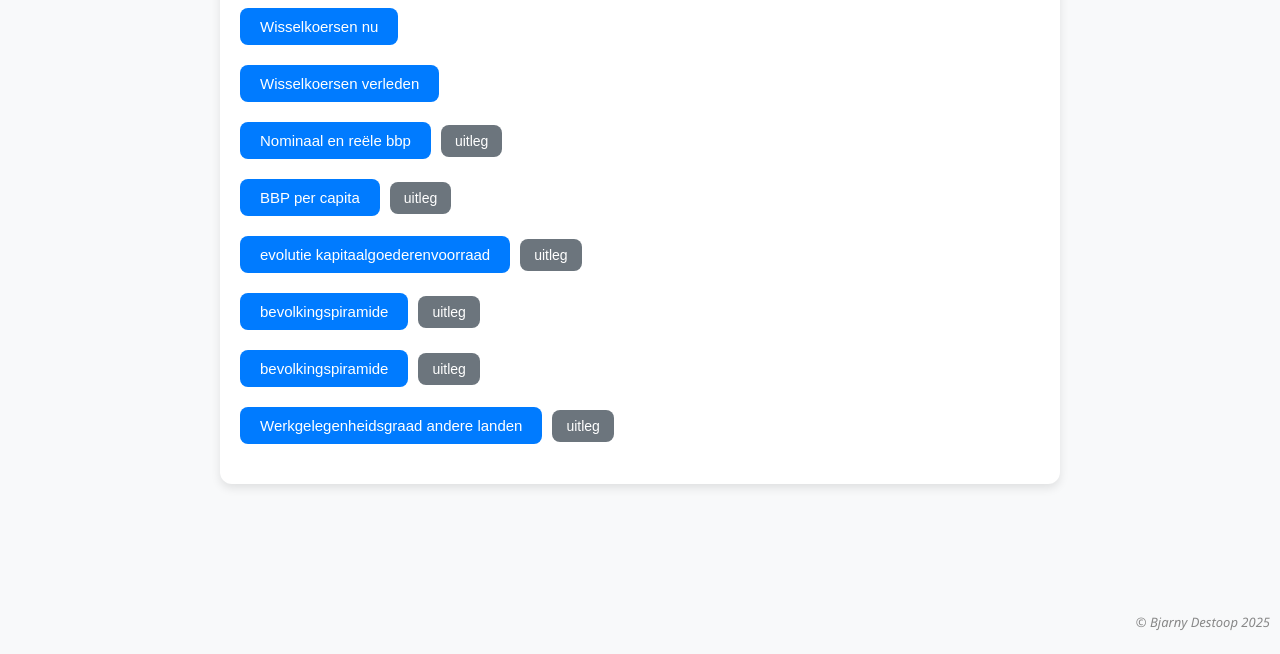
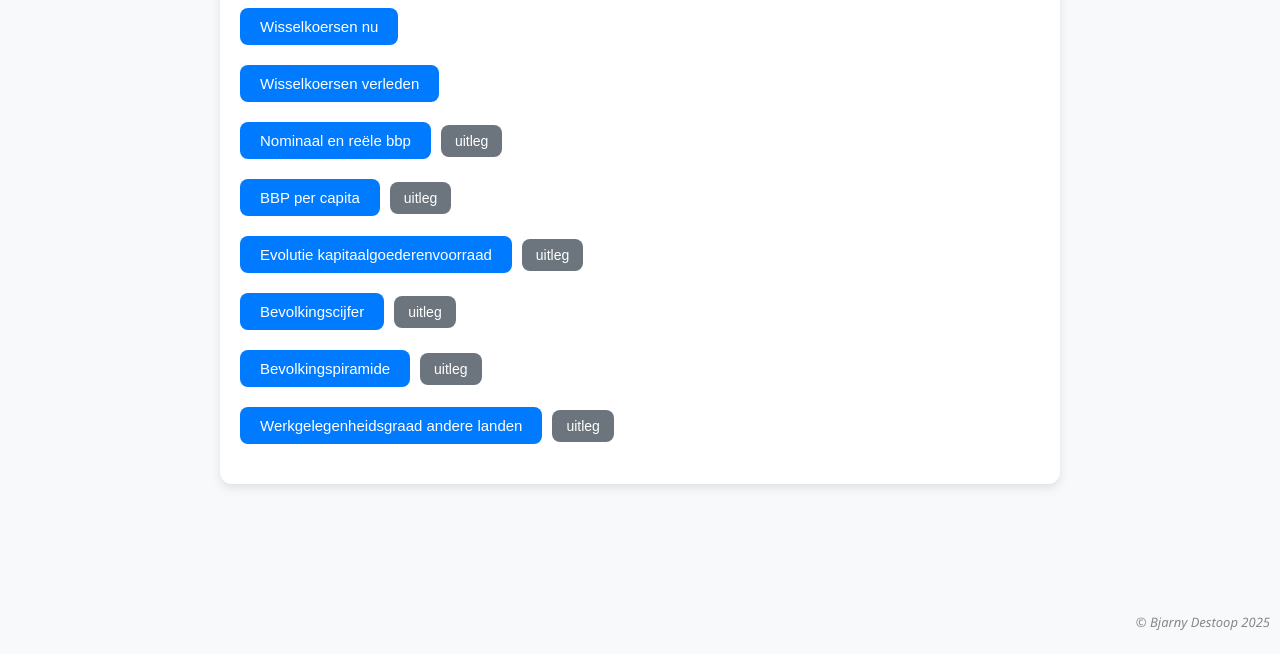
Before and after one commit to bjarnyyy/bjarnyyy.github.io, a plain HTML site: page index.html in a window 1280 px wide. Shown: the part 146-800 px from the top of the page. Drawn offline with Linux system fonts and the light colour scheme.

Commit message:
Update index.html

```diff
--- a/index.html
+++ b/index.html
@@ -43,21 +43,21 @@
 
     <div class="link-block">
       <a href="https://stat.be" target="_blank">
-        <button>evolutie kapitaalgoederenvoorraad</button>
+        <button>Evolutie kapitaalgoederenvoorraad</button>
       </a>
       <button class="uitleg" onclick="showUitleg('Stat.nbb.be - nationale rekeningen – kapitaalgoederenvoorraad\nLet op! In miljoenen kettingeuro’s')">uitleg</button>
     </div>
 
     <div class="link-block">
       <a href="https://statbel.fgov.be/nl" target="_blank">
-        <button>bevolkingspiramide</button>
+        <button>Bevolkingscijfer</button>
       </a>
       <button class="uitleg" onclick="showUitleg('Statbel.fgov.be/nl – Thema’s Werk&Opleiding – Arbeidsmarkt – Werkgelegenheid en werkloosheid\n(Let op! Met de totale bevolking wordt daar bedoeld de bevolking op beroepsactieve leeftijd. Als je de echte totale bevolking wil weten moet je zoeken bij Home!)')">uitleg</button>
     </div>
 
     <div class="link-block">
       <a href="https://statbel.fgov.be/nl" target="_blank">
-        <button>bevolkingspiramide</button>
+        <button>Bevolkingspiramide</button>
       </a>
       <button class="uitleg" onclick="showUitleg('Statbel – bevolking – structuur van de bevolking – cijfers - leeftijdspiramide')">uitleg</button>
     </div>
```
